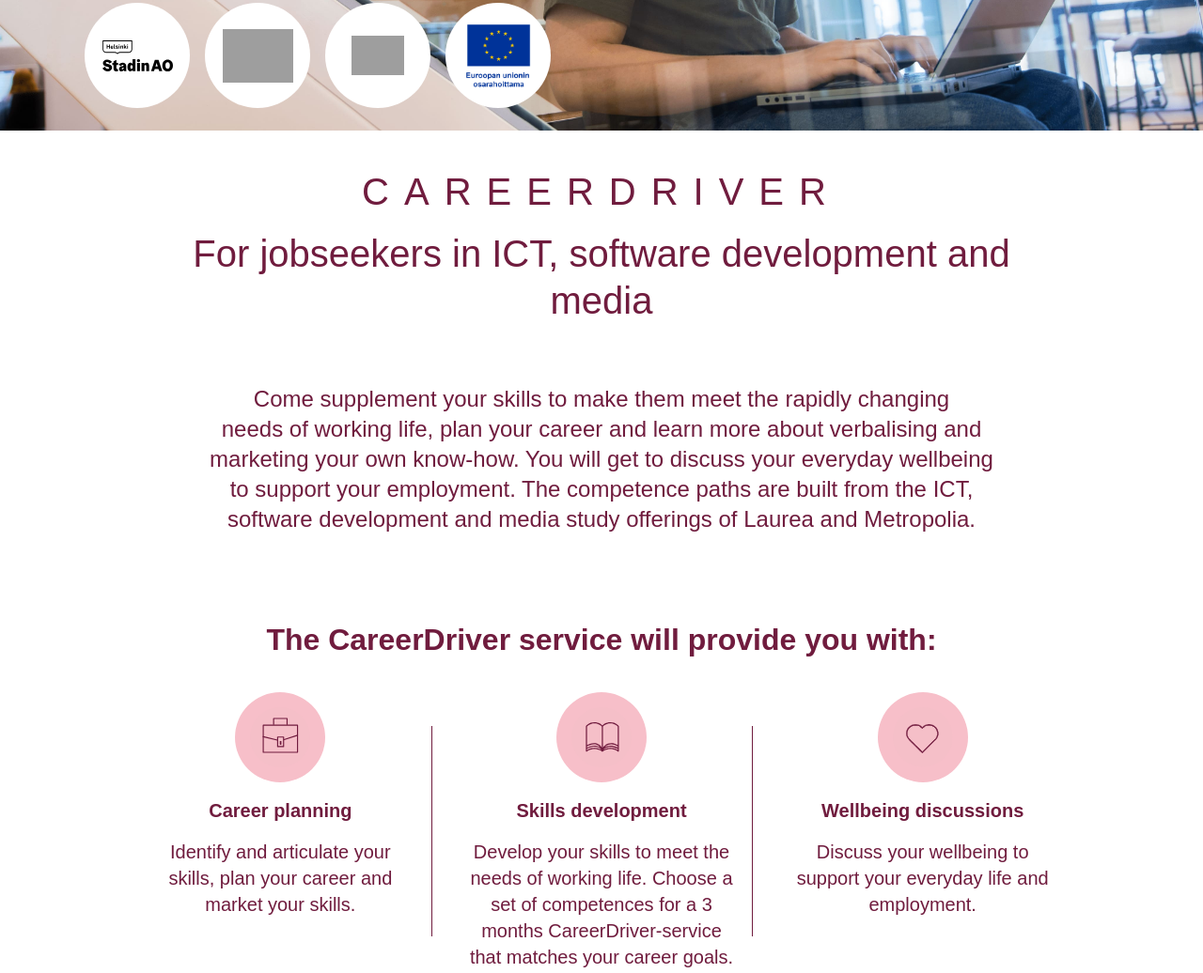
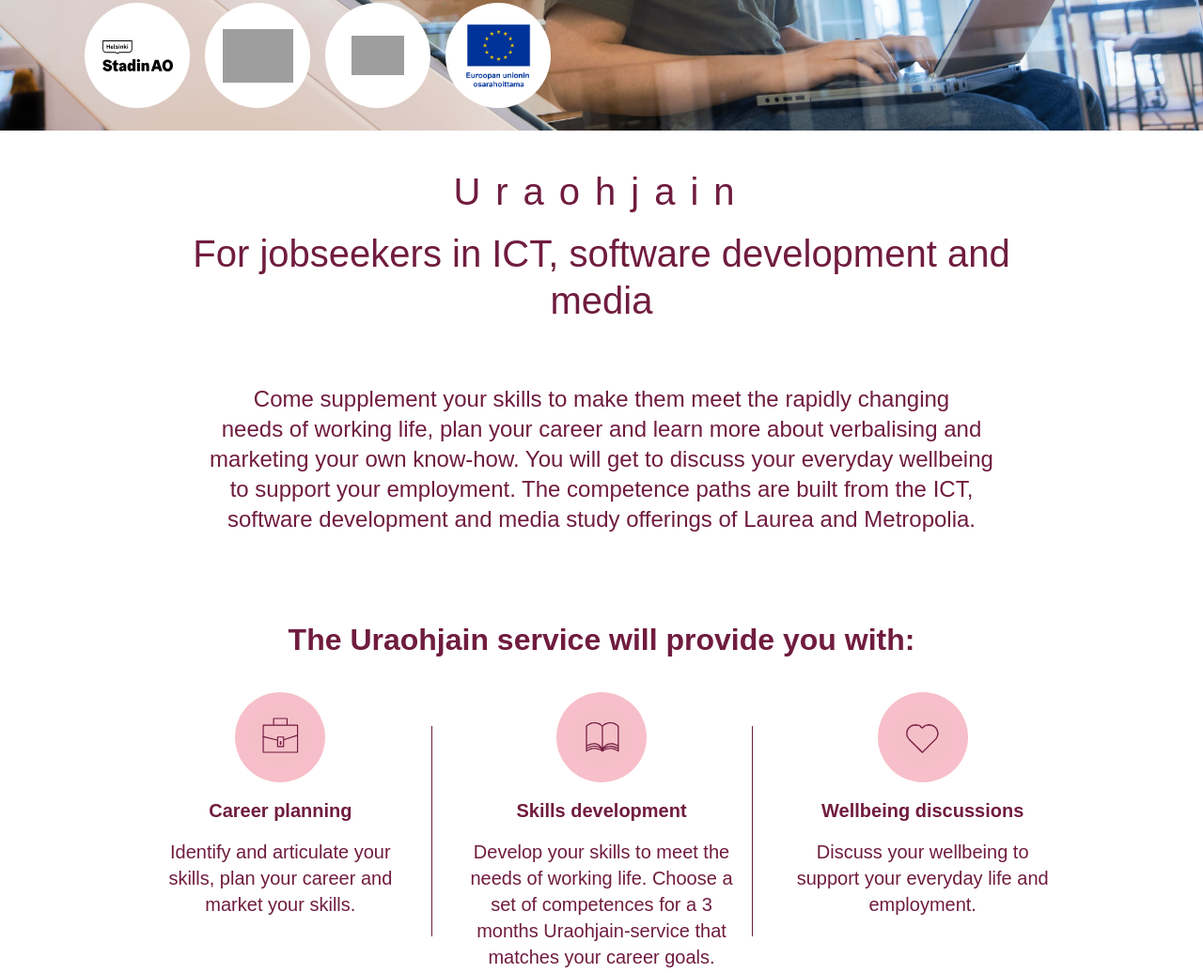
Before and after one commit to Uraohjain/uraohjain, an Astro site: page /en in a window 1280 px wide. Shown: the part 392-1428 px from the top of the page at 94% size. Built offline with nearby package versions, Linux system fonts and the light colour scheme; Astro itself is replaced by a stand-in of ours; grey boxes are pictures that could not be loaded.

Commit message:
changed all "career drivers" to uraohjain

```diff
--- a/astro.config.mjs
+++ b/astro.config.mjs
@@ -1,8 +1,9 @@
 import { defineConfig, squooshImageService } from "astro/config";
 import react from "@astrojs/react";
 import tailwind from "@astrojs/tailwind";
+import sitemap from "@astrojs/sitemap";
 
-import sitemap from "@astrojs/sitemap";
+import node from "@astrojs/node";
 
 // https://astro.build/config
 export default defineConfig({
@@ -13,15 +14,19 @@
     defaultLocale: "fi",
     locales: ["fi", "en"],
     routing: {
-      prefixDefaultLocale: true,
-    },
+      prefixDefaultLocale: true
+    }
   },
   image: {
-    service: squooshImageService(),
+    service: squooshImageService()
   },
   vite: {
     optimizeDeps: {
-      exclude: ["@resvg/resvg-js"],
-    },
+      exclude: ["@resvg/resvg-js"]
+    }
   },
+  adapter: node({
+    mode: "standalone",
+    imageCDN: false,
+  })
 });
--- a/package.json
+++ b/package.json
@@ -10,6 +10,7 @@
     "astro": "astro"
   },
   "dependencies": {
+    "@astrojs/node": "^8.2.5",
     "@astrojs/react": "^3.0.9",
     "@astrojs/sitemap": "^3.0.4",
     "@astrojs/tailwind": "^5.1.0",
--- a/src/config.ts
+++ b/src/config.ts
@@ -55,7 +55,7 @@
       { text: "News", link: "en/news" },
       { text: "Study Offering", link: "en/study-offers" },
       { text: "For Businesses", link: "en/companies" },
-      { text: "Careerdriver+", link: "en/uraohjain" },
+      { text: "Uraohjain+", link: "en/uraohjain" },
       { text: "Contact", link: "en/contact" },
     ],
   },
@@ -75,7 +75,7 @@
   Exclude<KnownLanguageCode, "fi">,
   Record<OuterHeaders, string>
 > = {
-  en: { Uraohjain: "CareerDriver" },
+  en: { Uraohjain: "Uraohjain" },
 };
 
 export const FOOTER: Footer = {
--- a/src/pages/en/companies.astro
+++ b/src/pages/en/companies.astro
@@ -19,17 +19,17 @@
             media?
           </h2>
           <p class="text-xl font-light">
-            The CareerDriver+ development project has developed a new operating
+            The Uraohjain+ development project has developed a new operating
             model to promote employment and is seeking businesses to cooperate
             with. The partners we seek are ready to contribute to the
             development of labour available to make it best suit their own
-            needs. <br /><br />The CareerDriver service involves using
+            needs. <br /><br />The Uraohjain service involves using
             businesses’ labour needs as the basis for developing job seekers’
             know-how and other competences, both at the general level and
             business-specifically. The business’s cooperation with the service
             will consist of meetings and presentation events to chart know-how
             and labour needs, and taking job seekers participating in the
-            service into account in recruitment. <br /><br /> In the CareerDriver
+            service into account in recruitment. <br /><br /> In the Uraohjain
             service, job seekers will develop their know-how in the field of ICT
             / software development / media and their career management skills and
             strengthen their operational capabilities. The basics of the operating
@@ -37,7 +37,7 @@
             The service is intended for unemployed job seekers who have an upper
             secondary or higher education degree and are looking for employment in
             the fields of ICT, software development or media. <br /><br />The
-            CareerDriver+ project is carried out by the City of Helsinki
+            Uraohjain+ project is carried out by the City of Helsinki
             (Helsinki Vocational College and Adult Institute), Laurea University
             of Applied Sciences and Metropolia University of Applied Sciences.
             The project is partially funded by the EU. <br /><br />
--- a/src/pages/en/index.astro
+++ b/src/pages/en/index.astro
@@ -13,7 +13,7 @@
         <h1
           class="pb-4 text-sm font-medium leading-tight tracking-[1rem] text-u+burg md:text-[2.5rem]"
         >
-          CAREERDRIVER
+        Uraohjain
         </h1>
         <span
           class="text-sm font-light leading-tight text-u+burg md:text-[2.5rem]"
@@ -32,7 +32,7 @@
     <!-- Benefits section -->
     <section class="flex flex-col items-center p-4 md:px-16 md:py-8">
       <h3 class="pb-8 text-[2rem] font-bold">
-        The CareerDriver service will provide you with:
+        The Uraohjain service will provide you with:
       </h3>
       <ul
         class="flex h-full flex-col items-start gap-4 text-xl md:flex-row md:space-x-5"
@@ -188,7 +188,7 @@
           <h3 class="font-bold">Skills development</h3>
           <p class="font-light">
             Develop your skills to meet the needs of working life. Choose a set
-            of competences for a 3 months CareerDriver-service that matches
+            of competences for a 3 months Uraohjain-service that matches
             your career goals.
           </p>
         </li>
@@ -263,7 +263,7 @@
     <section class="mb-4 mt-6 justify-around md:mb-16 md:flex">
       <div class="bg-u+green px-6 py-12 md:basis-3/5 md:px-12 md:py-12">
         <h3 class="pb-4 text-3xl font-bold text-white">
-          For whom is the CareerDriver service intended?
+          For whom is the Uraohjain service intended?
         </h3>
         <ul class="ml-6 list-disc text-xl font-light text-white">
           <li>
--- a/src/pages/en/news/index.astro
+++ b/src/pages/en/news/index.astro
@@ -24,8 +24,8 @@
       {pageTitle}
     </h1>
     <p class="max-w-[900px] p-3 text-center text-xl font-light md:p-0">
-      On the News page you can read news about the Career Guide+ project
-      and get information about the events of the Career Guide service.
+      On the News page you can read news about the Uraohjain+ project
+      and get information about the events of the Uraohjain service.
       </p>
       </div>
       <br><br>
--- a/src/pages/en/study-offers.astro
+++ b/src/pages/en/study-offers.astro
@@ -26,7 +26,7 @@
         Study offerings
       </h1>
       <p class="max-w-[900px] p-3 text-center text-xl font-light md:p-0">
-        With CareerDriver, you can complement your skills with studies in ICT,
+        With Uraohjain, you can complement your skills with studies in ICT,
         software development or media. You can choose the right module for you,
         with the support of a study adviser. The modules are designed to meet
         the skills needs of working life. Courses are mainly delivered
--- a/src/pages/en/uraohjain.astro
+++ b/src/pages/en/uraohjain.astro
@@ -2,42 +2,42 @@
 import { Image } from "astro:assets";
 import BaseLayout from "../../layouts/Base.astro";
 
-const pageTitle = "CAREERDRIVER+ project";
+const pageTitle = "Uraohjain+ project";
 ---
 
 <BaseLayout pageTitle={pageTitle}>
   <main class="px-5 pb-16 md:px-[5.625rem]">
     <section>
       <h2 class="pb-16 pt-10 text-center text-[2rem] font-bold text-u+burg">
-        CAREERDRIVER+ project
+        Uraohjain+ project
       </h2>
 
       <div class="grid grid-cols-1 md:grid-cols-2">
         <div class="md:p-18 bg-u+pinky p-8">
           <h2 class="pb-7 pt-6 text-[2rem] font-bold">
-            CAREERDRIVER+ builds a new model for sustainable employment
+            Uraohjain+ builds a new model for sustainable employment
           </h2>
           <p class="text-xl font-light">
-            The CareerDriver+ development project has developed a new operating
+            The Uraohjainr+ development project has developed a new operating
             model to promote employment and is seeking businesses to cooperate
             with. The partners we seek are ready to contribute to the
             development of labour available to make it best suit their own
             needs. <br />
-            <br />The CareerDriver service involves using businesses’ labour
+            <br />The Uraohjain service involves using businesses’ labour
             needs as the basis for developing job seekers’ know-how and other
             competences, both at the general level and business-specifically.
             The business’s cooperation with the service will consist of meetings
             and presentation events to chart know-how and labour needs, and
             taking job seekers participating in the service into account in
             recruitment. <br />
-            <br /> In the CareerDriver service, job seekers will develop their know-how
+            <br /> In the Uraohjain service, job seekers will develop their know-how
             in the field of ICT / software development / media and their career management
             skills and strengthen their operational capabilities. The basics of the
             operating model were established in previous projects that achieved good
             results. The service is intended for unemployed job seekers who have
             an upper secondary or higher education degree and are looking for employment
             in the fields of ICT, software development or media. <br />
-            <br />The CareerDriver+ project is carried out by the City of
+            <br />The Uraohjainr+ project is carried out by the City of
             Helsinki (Helsinki Vocational College and Adult Institute), Laurea
             University of Applied Sciences and Metropolia University of Applied
             Sciences. The project is partially funded by the EU. <br /><br />
@@ -58,7 +58,7 @@
 
     <section>
       <h3 class="py-16 text-3xl font-bold">
-        The CAREERDRIVER+ project focuses on four points of emphasis
+        The Uraohjain+ project focuses on four points of emphasis
       </h3>
       <div class="flex max-w-[800px] flex-col gap-14">
         <figure>
@@ -70,7 +70,7 @@
           />
         </figure>
         <p class="bg-u+pinky p-4 text-xl font-light">
-          CAREERDRIVER+ launched on 1 March 2023 and will continue until 28
+          Uraohjain+ launched on 1 March 2023 and will continue until 28
           February 2025. The service will be developed throughout the entire
           project, and a model of the service developed and its effectiveness
           will be published at the end of the project period.
```
Also changed, not shown: 1 other file.
